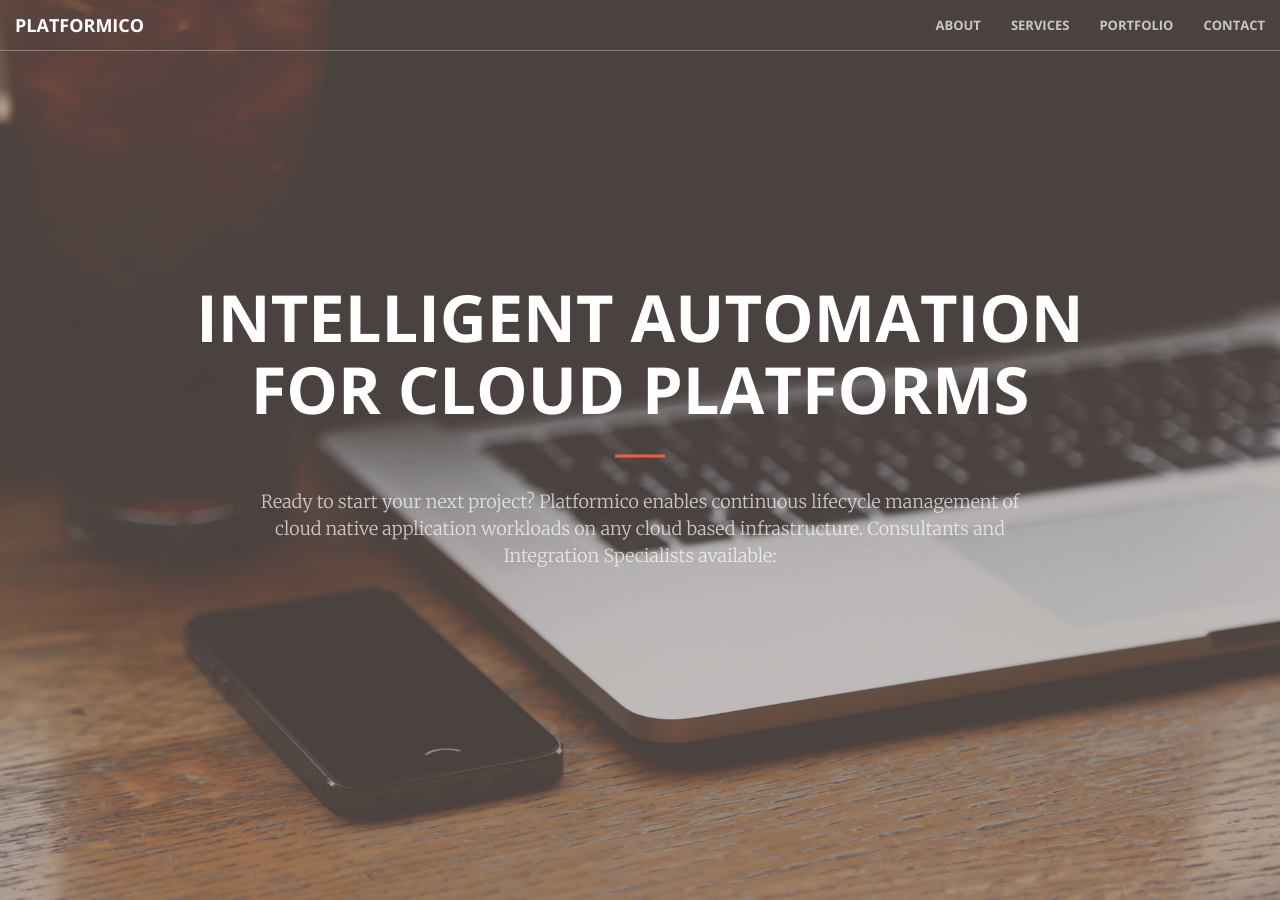
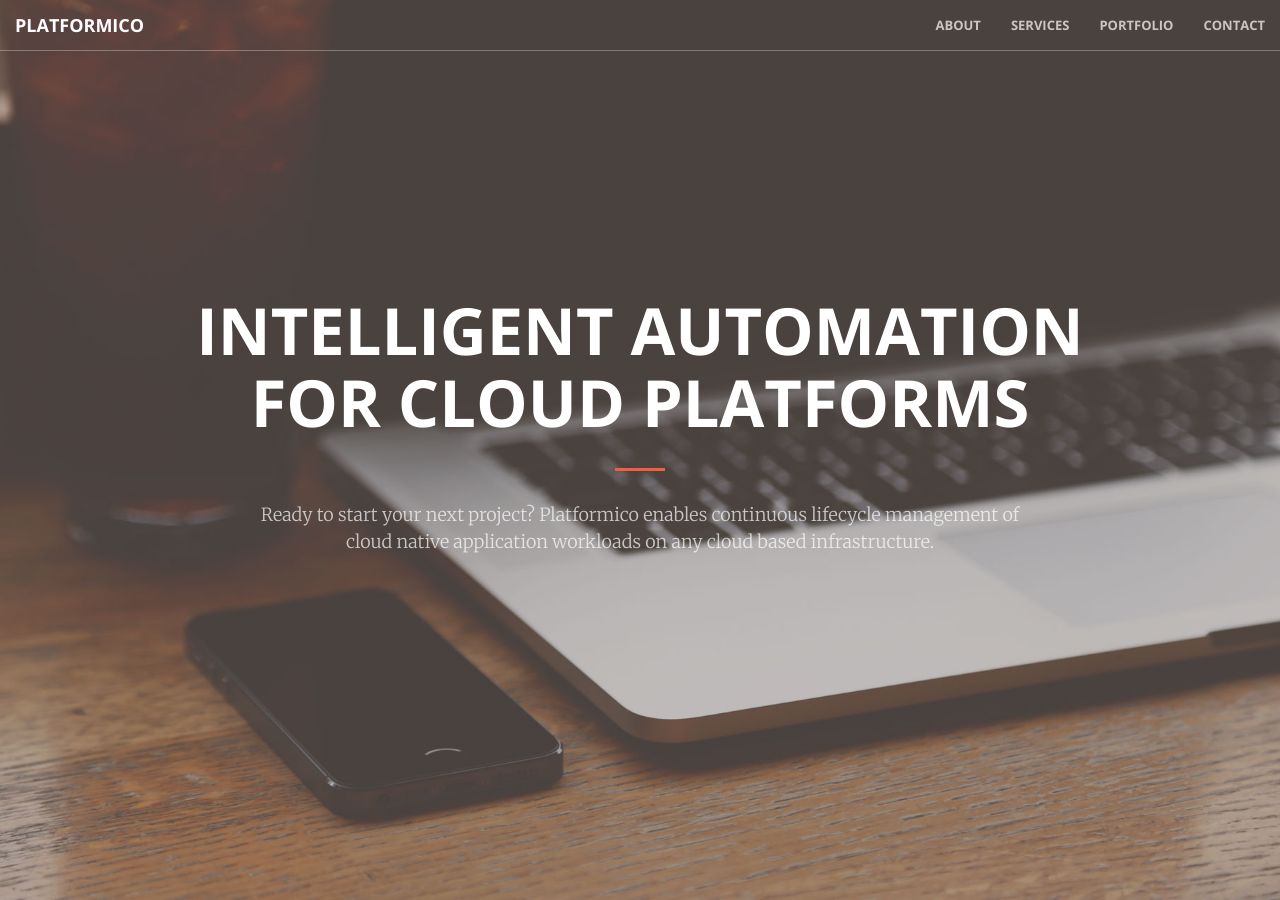
Before and after one commit to platformico/website, a Jekyll site: the page built from index.html, in a window 1280 px wide. Built offline with Jekyll 4.4.1, drawn with Linux system fonts in a browser that asks for light colours.

```diff
--- a/_includes/header.html
+++ b/_includes/header.html
@@ -3,7 +3,7 @@
         <div class="header-content-inner">
             <h1>Intelligent Automation for Cloud Platforms</h1>
             <hr>
-            <p>Ready to start your next project?  Platformico enables continuous lifecycle management of cloud native application workloads on any cloud based infrastructure. Consultants and Integration Specialists available:
+            <p>Ready to start your next project?  Platformico enables continuous lifecycle management of cloud native application workloads on any cloud based infrastructure.
               </p>
         </div>
     </div>
```
